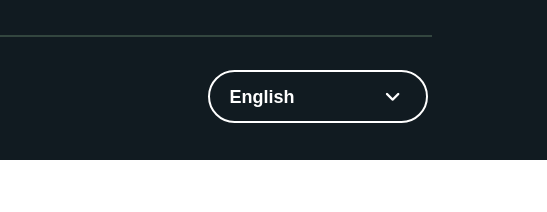
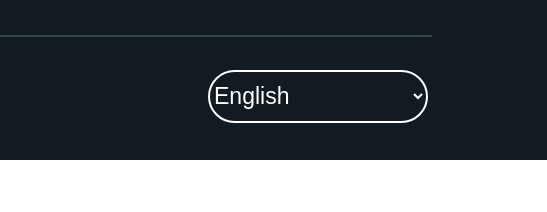
Before and after one commit to MuhdHanish/WhatsApp-clone, a plain HTML site: page index.html in a window 1280 px wide. Shown: the part 6870-7082 px from the top of the page, 733-1280 px from the left. Drawn offline with Linux system fonts and the light colour scheme.

Commit message:
lastbutton

```diff
--- a/index.html
+++ b/index.html
@@ -215,9 +215,24 @@
                 </div>
                 </div>
                 <div class="footer2third">
-                <button class="lastbutton">
-                <p class="pfont">English<i class="fa-solid fa-angle-down" id="lastarrow"></i></p>
-                </button>
+                <select name="" id="" class="lastbutton">
+                <option value="">English</option>
+                <option  value="https://www.whatsapp.com/?lang=az">azərbaycan</option>
+                <option value="https://www.whatsapp.com/?lang=af">Afrikaans</option>
+                <option value="https://www.whatsapp.com/?lang=id">Bahasa Indonesia</option>
+                <option value="https://www.whatsapp.com/?lang=ms">Melayu</option>
+                <option value="https://www.whatsapp.com/?lang=ca">català</option>
+                <option value="https://www.whatsapp.com/?lang=ca">català</option>
+                <option value="https://www.whatsapp.com/?lang=da">dansk</option>
+                <option value="https://www.whatsapp.com/?lang=es">Espanol</option>
+                <option value="https://www.whatsapp.com/?lang=fr">français</option>
+                <option value="">Malayalam</option>
+                <option value="">Arabic</option>
+                <option value="">Tamil</option>
+                <option value="">Hindi</option>
+                <option value="">Telungu</option>
+                <option value="">Chinease</option>
+            </select>
                 </div>
             </div>
         </div>
--- a/index_2.css
+++ b/index_2.css
@@ -856,21 +856,10 @@ h5{
     height: 53px;
     background-color: #111b21;
     color: #ffffff;
+    font-size: 23px;
     position: relative;
     top: 0px;
     left: 129px;
     border: #ffffff 2px solid;
     border-radius: 30px;
 }
-.pfont{
-    font-size: 18px;
-    font-weight: 600;
-    position: relative;
-    left: -48px;
-    top: 1px;
-}
-#lastarrow{
-    position: relative;
-    top: 0px;
-    left: 90px;
-}
```
